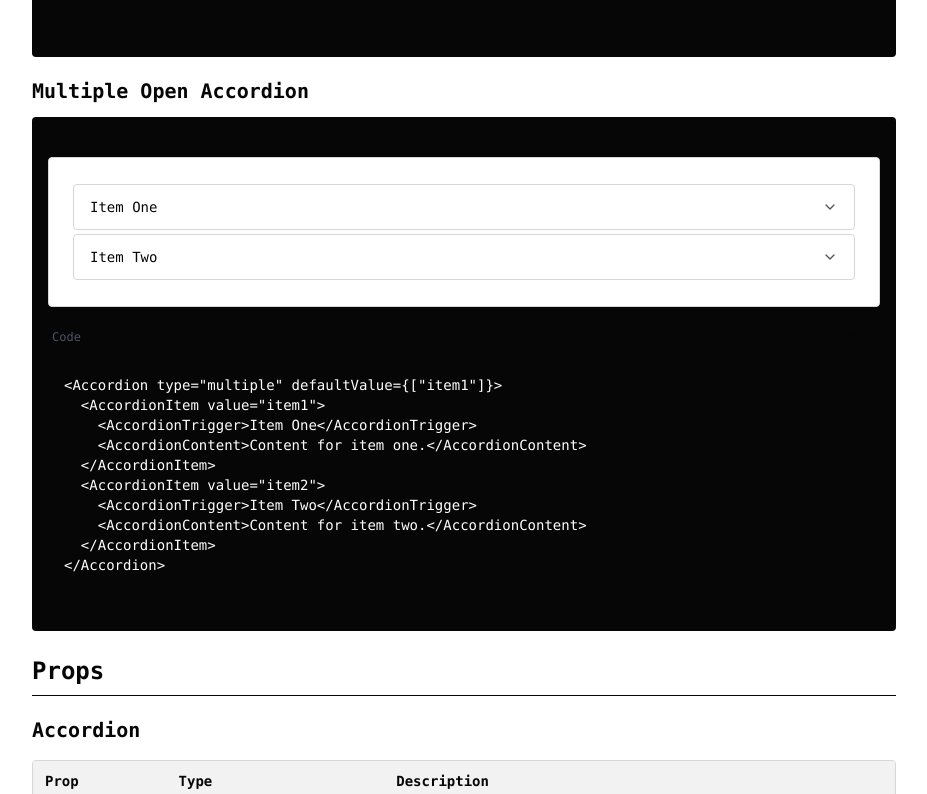
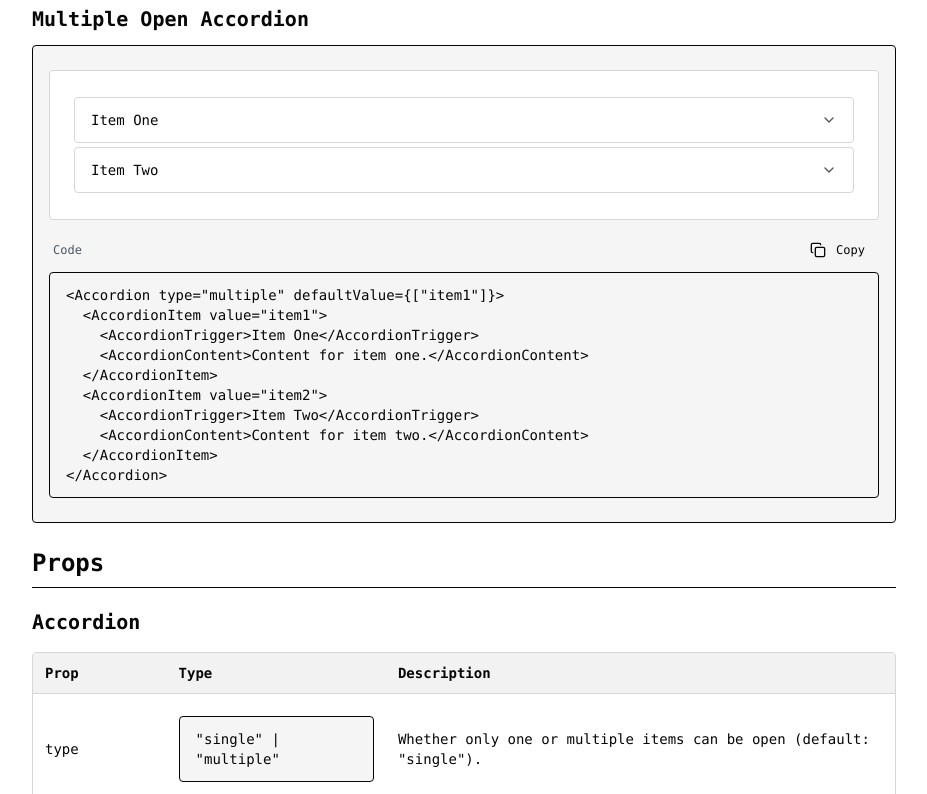
Before and after one commit to louriach/Common-design-system-documentation, a Next.js app: page /components/accordion/ in a window 1280 px wide. Shown: the part 1586-2380 px from the top of the page, without its empty margins (304-1231 px from the left). Built offline with nearby package versions, Linux system fonts and the light colour scheme.

Commit message:
Code blode class change

```diff
--- a/src/components/ComponentDemo.tsx
+++ b/src/components/ComponentDemo.tsx
@@ -57,7 +57,7 @@ export function ComponentDemo({ code, children }: ComponentDemoProps) {
             )}
           </Button>
         </div>
-        <pre className="bg-foreground text-background p-4 rounded overflow-x-auto text-sm">
+        <pre className="bg-neutral-100 dark:bg-neutral-900 text-foreground border border-foreground px-4 py-3 rounded overflow-x-auto text-sm">
           <code>{code.trim()}</code>
         </pre>
       </div>
--- a/src/components/MarkdownRenderer.tsx
+++ b/src/components/MarkdownRenderer.tsx
@@ -119,7 +119,7 @@ export function MarkdownRenderer({ content }: MarkdownRendererProps) {
             // Regular code block
             return (
               <code
-                className={`${className} block bg-muted text-foreground p-4 rounded overflow-x-auto my-3 text-sm`}
+                className={`${className} block px-4 py-3 rounded overflow-x-auto my-3 text-sm bg-neutral-100 dark:bg-neutral-900 text-foreground border border-foreground`}
                 {...props}
               >
                 {children}
@@ -136,7 +136,7 @@ export function MarkdownRenderer({ content }: MarkdownRendererProps) {
             }
             // Regular code block - apply pre styling
             return (
-              <pre className="bg-foreground text-background p-4 rounded overflow-x-auto my-3" {...props}>
+              <pre className="bg-neutral-100 dark:bg-neutral-900 text-foreground border border-foreground px-4 rounded overflow-x-auto my-3" {...props}>
                 {children}
               </pre>
             );
```
